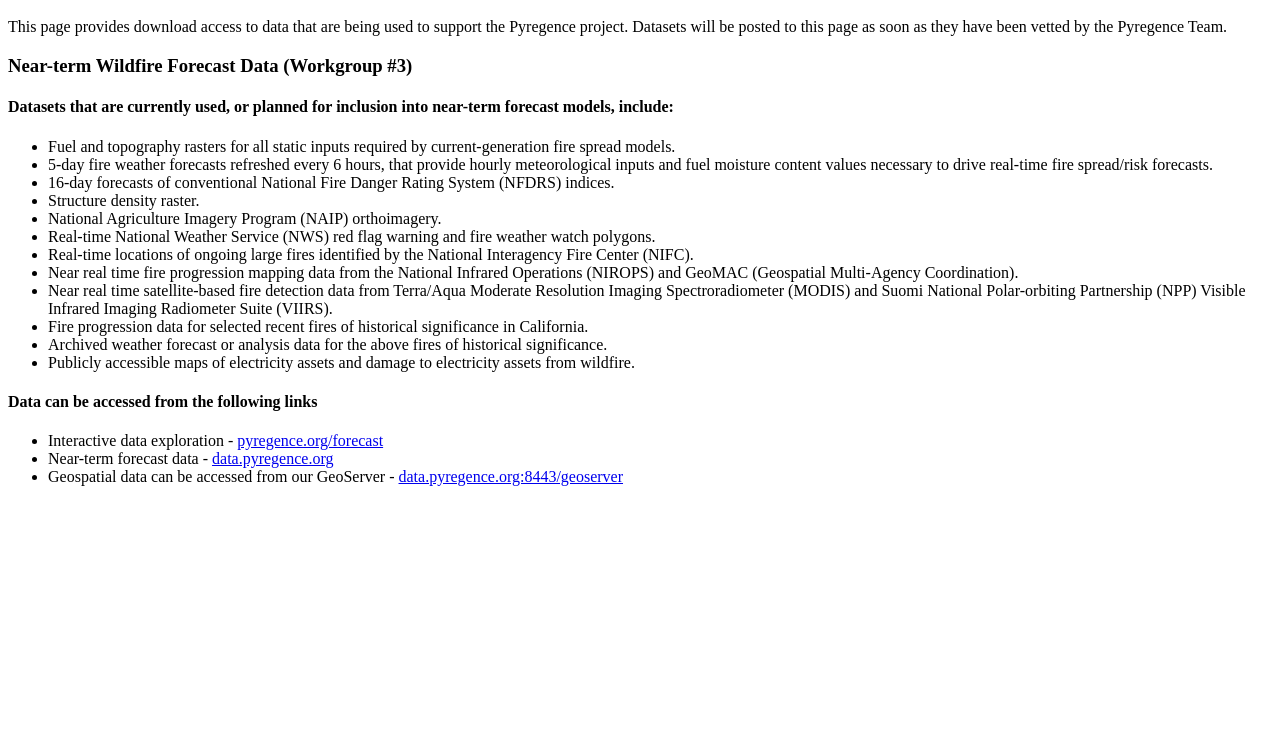
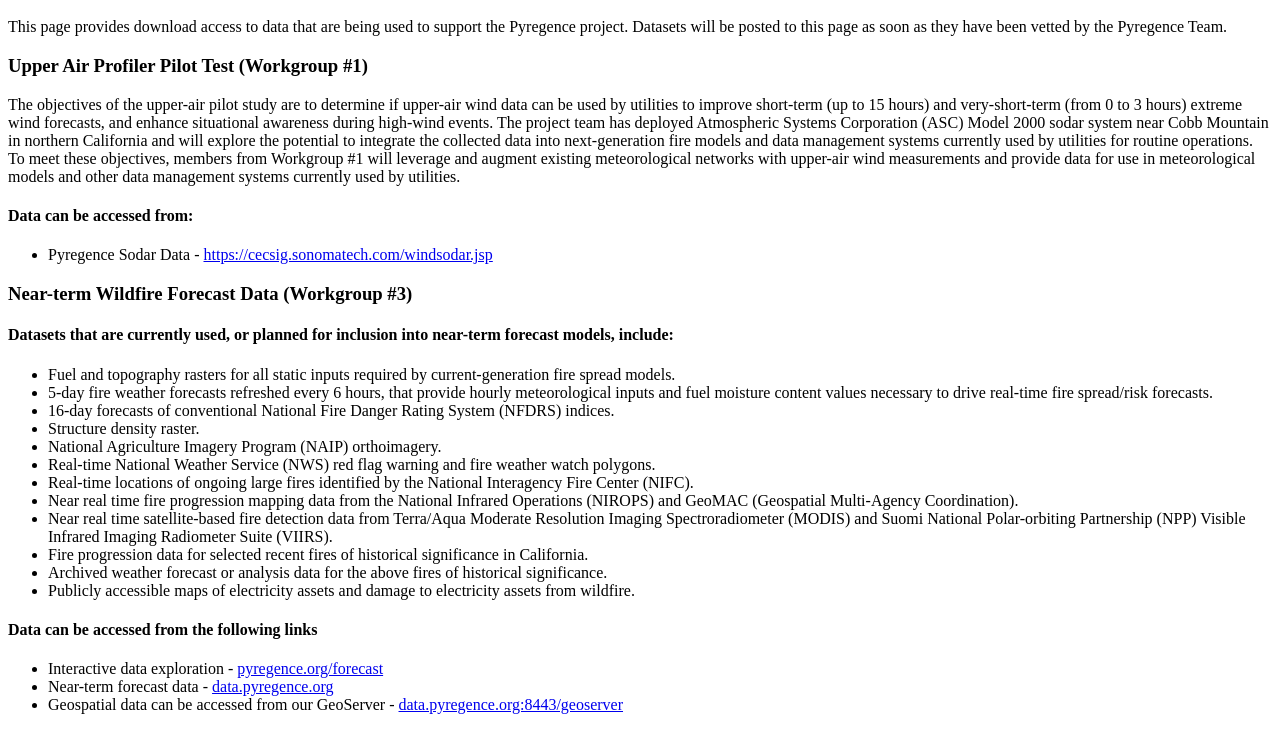
Before and after one commit to pyregence/pyregence, a plain HTML site: page resources/html/data.html in a window 1280 px wide. Shown: the part 48-800 px from the top of the page. Drawn offline with Linux system fonts and the light colour scheme.

Commit message:
Added WG1 data source.

```diff
--- a/resources/html/data.html
+++ b/resources/html/data.html
@@ -22,6 +22,31 @@
                         This page provides download access to data that are being used to support the Pyregence project. Datasets will be posted to this page as soon as they have been vetted by the Pyregence Team.
                     </p>
                 </div>
+            </div>
+        </div>
+    </section>
+    <section class="data mb-5">
+        <div class="container">
+            <div class="row">
+                <article class="col-lg-12 mb-4 px-3">
+                    <div class="data-single">
+                        <h3>
+                            Upper Air Profiler Pilot Test (Workgroup #1)
+                        </h3>
+                        <div class="line yellow"></div>
+                        <p>
+                            The objectives of the upper-air pilot study are to determine if upper-air wind data can be used by utilities to improve short-term (up to 15 hours) and very-short-term (from 0 to 3 hours) extreme wind forecasts, and enhance situational awareness during high-wind events. The project team has deployed Atmospheric Systems Corporation (ASC) Model 2000 sodar system near Cobb Mountain in northern California and will explore the potential to integrate the collected data into next-generation fire models and data management systems currently used by utilities for routine operations. To meet these objectives, members from Workgroup #1 will leverage and augment existing meteorological networks with upper-air wind measurements and provide data for use in meteorological models and other data management systems currently used by utilities.
+                        </p>
+                        <h4>
+                            Data can be accessed from:
+                        </h4>
+                        <ul>
+                            <li>
+                                Pyregence Sodar Data - <a href="https://cecsig.sonomatech.com/windsodar.jsp" target="_blank">https://cecsig.sonomatech.com/windsodar.jsp</a>
+                            </li>
+                        </ul>
+                    </div>
+                </article>
             </div>
         </div>
     </section>
```
